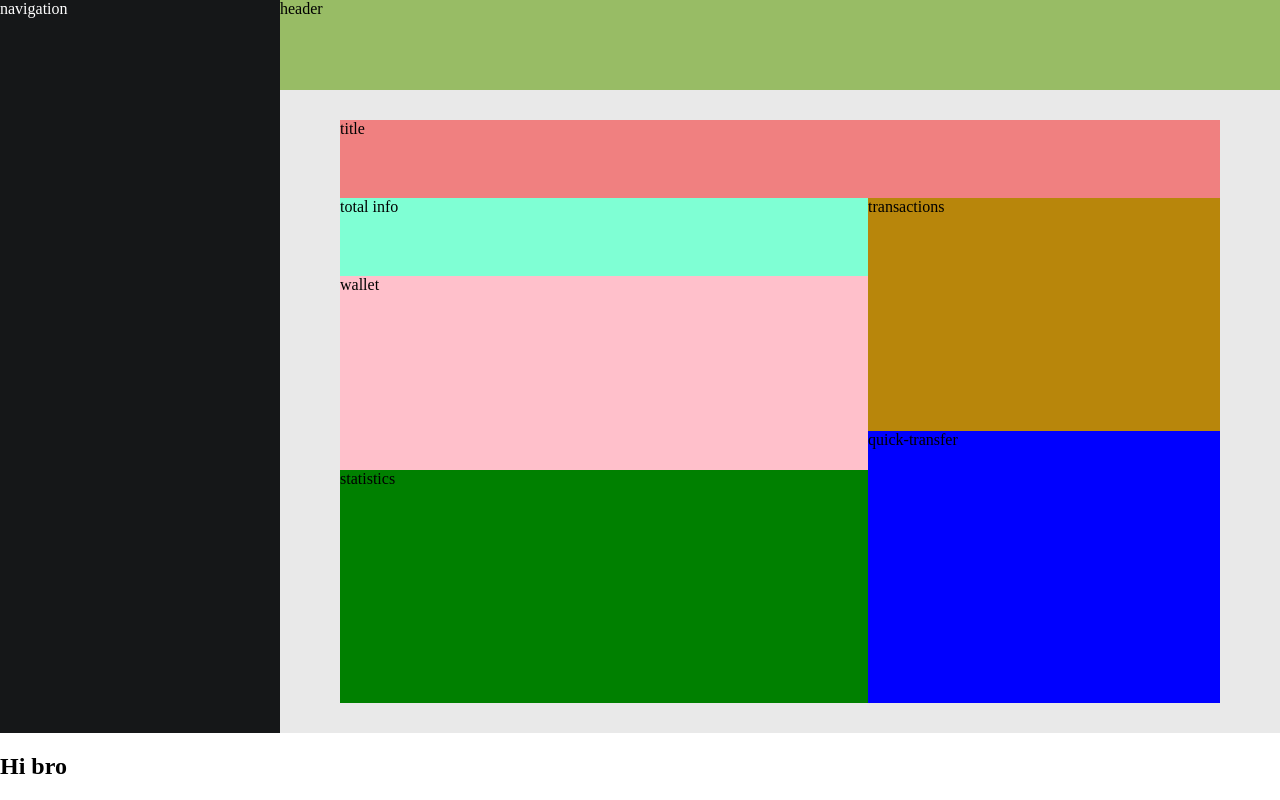
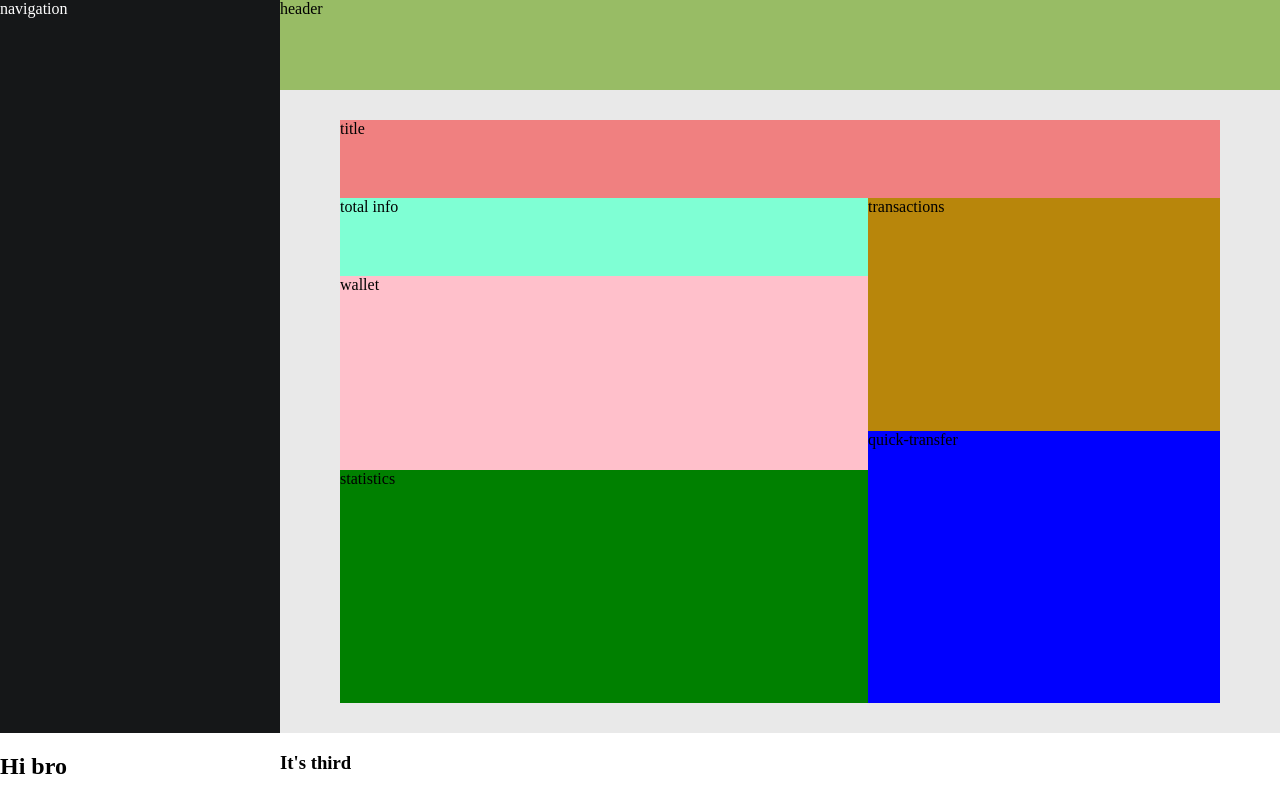
Before and after one commit to RickyTickyTally/GIT-meet, a plain HTML site: page index.html in a window 1280 px wide. Drawn offline with Linux system fonts and the light colour scheme.

Commit message:
first commit

```diff
--- a/index.html
+++ b/index.html
@@ -21,6 +21,7 @@
             </div>
         </main>
         <h2>Hi bro</h2>
+        <h3>It's third</h3>
     </div>
 </body>
 </html>
```
